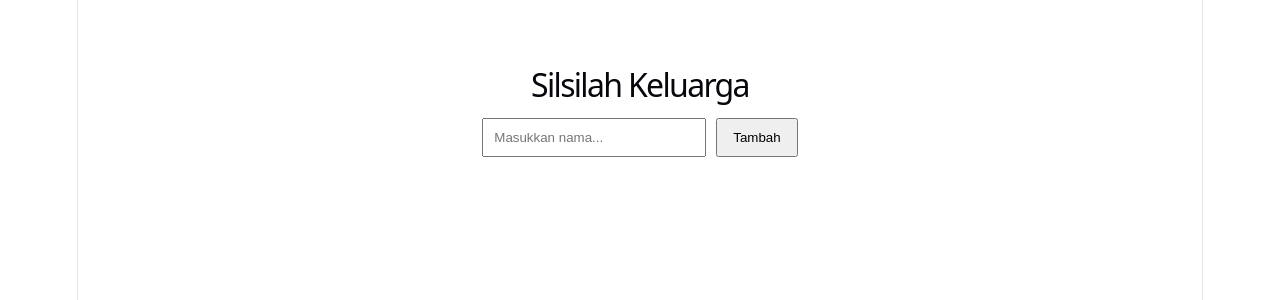
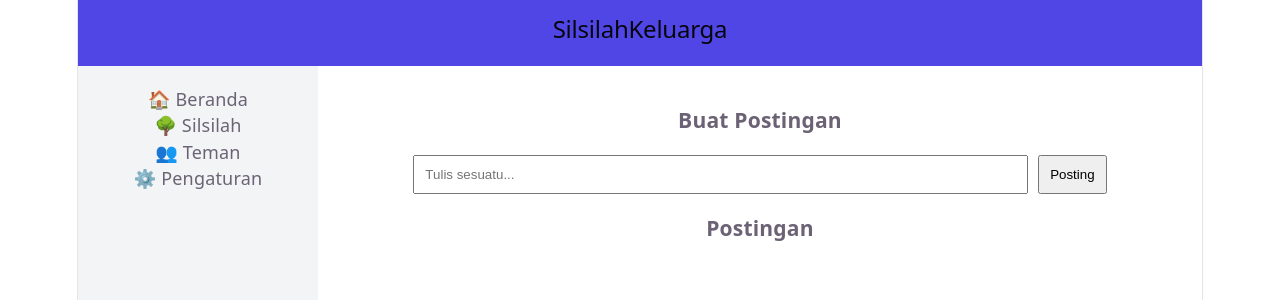
Before and after one commit to ikinkeluarga-dev/silsilah-keluarga, a React app in the folder frontend/: page / in a window 1280 px wide. Shown: the top 300 px of the page. Built offline with nearby package versions, Linux system fonts and the light colour scheme; the HTML template or start-up script is replaced by a standard one.

Commit message:
Update App.jsx

```diff
--- a/frontend/src/App.jsx
+++ b/frontend/src/App.jsx
@@ -1,69 +1,92 @@
 import { useState } from "react";
 
 export default function App() {
-  const [name, setName] = useState("");
-  const [members, setMembers] = useState([]);
+  const [post, setPost] = useState("");
+  const [posts, setPosts] = useState([]);
 
-  const addMember = () => {
-    if (!name) return;
-    setMembers([...members, name]);
-    setName("");
+  const addPost = () => {
+    if (!post) return;
+    setPosts([{ text: post }, ...posts]);
+    setPost("");
   };
 
   return (
+    <div>
+      {/* NAVBAR */}
+      <div style={styles.navbar}>
+        <h2>SilsilahKeluarga</h2>
+      </div>
+
       <div style={styles.container}>
-      <h1 style={styles.title}>Silsilah Keluarga</h1>
+        {/* SIDEBAR */}
+        <div style={styles.sidebar}>
+          <p>🏠 Beranda</p>
+          <p>🌳 Silsilah</p>
+          <p>👥 Teman</p>
+          <p>⚙️ Pengaturan</p>
+        </div>
+
+        {/* FEED */}
+        <div style={styles.feed}>
+          <h3>Buat Postingan</h3>
 
           <div style={styles.card}>
             <input
-          type="text"
-          placeholder="Masukkan nama..."
-          value={name}
-          onChange={(e) => setName(e.target.value)}
+              value={post}
+              onChange={(e) => setPost(e.target.value)}
+              placeholder="Tulis sesuatu..."
               style={styles.input}
             />
-        <button onClick={addMember} style={styles.button}>
-          Tambah
+            <button onClick={addPost} style={styles.button}>
+              Posting
             </button>
           </div>
 
-      <div style={styles.list}>
-        {members.map((m, i) => (
-          <div key={i} style={styles.item}>
-            👤 {m}
+          <h3>Postingan</h3>
+          {posts.map((p, i) => (
+            <div key={i} style={styles.post}>
+              👤 {p.text}
             </div>
           ))}
+        </div>
       </div>
     </div>
   );
 }
 
 const styles = {
-  container: {
-    padding: "40px",
-    fontFamily: "Arial",
+  navbar: {
+    background: "#4f46e5",
+    color: "white",
+    padding: "15px",
     textAlign: "center",
   },
-  title: {
-    fontSize: "32px",
-    marginBottom: "20px",
+  container: {
+    display: "flex",
+  },
+  sidebar: {
+    width: "200px",
+    background: "#f3f4f6",
+    padding: "20px",
+    height: "100vh",
+  },
+  feed: {
+    flex: 1,
+    padding: "20px",
   },
   card: {
     marginBottom: "20px",
   },
   input: {
     padding: "10px",
-    width: "200px",
+    width: "70%",
     marginRight: "10px",
   },
   button: {
-    padding: "10px 15px",
+    padding: "10px",
     cursor: "pointer",
   },
-  list: {
-    marginTop: "20px",
-  },
-  item: {
+  post: {
     padding: "10px",
     borderBottom: "1px solid #ddd",
   },
```
Lines whose indentation alone changed are shown as unchanged.
